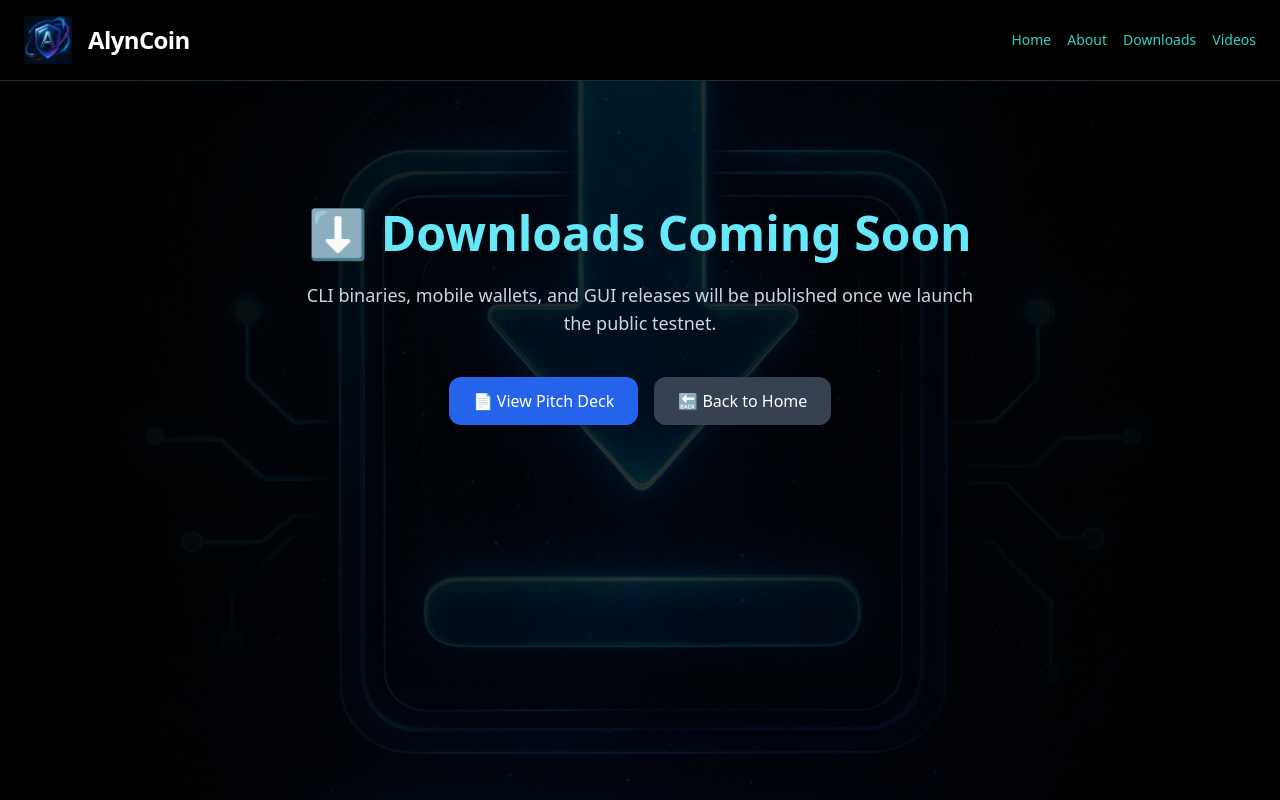
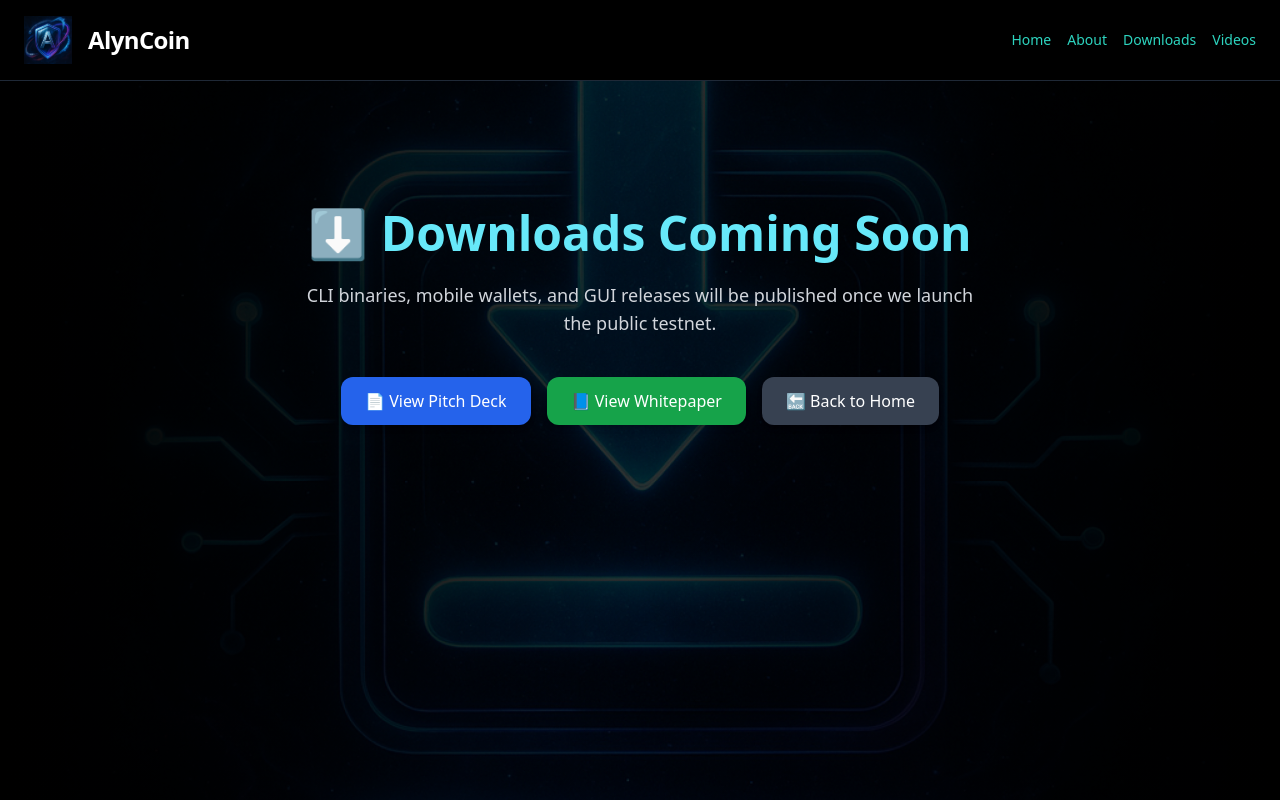
Before and after one commit to ab1567/alyncoin-site2, a Next.js app: page /downloads in a window 1280 px wide. Shown: the top 800 px of the page. Built offline with nearby package versions, Linux system fonts and the light colour scheme.

Commit message:
Add files via upload

```diff
--- a/app/downloads/page.tsx
+++ b/app/downloads/page.tsx
@@ -31,6 +31,13 @@ export default function DownloadsPage() {
               📄 View Pitch Deck
             </a>
             <a
+              href="/downloads/AlynCoin_Whitepaper.pdf"
+              target="_blank"
+              className="bg-green-600 hover:bg-green-700 text-white px-6 py-3 rounded-xl shadow-md transition"
+            >
+              📘 View Whitepaper
+            </a>
+            <a
               href="/"
               className="bg-gray-700 hover:bg-gray-600 text-white px-6 py-3 rounded-xl shadow-md transition"
             >
```
